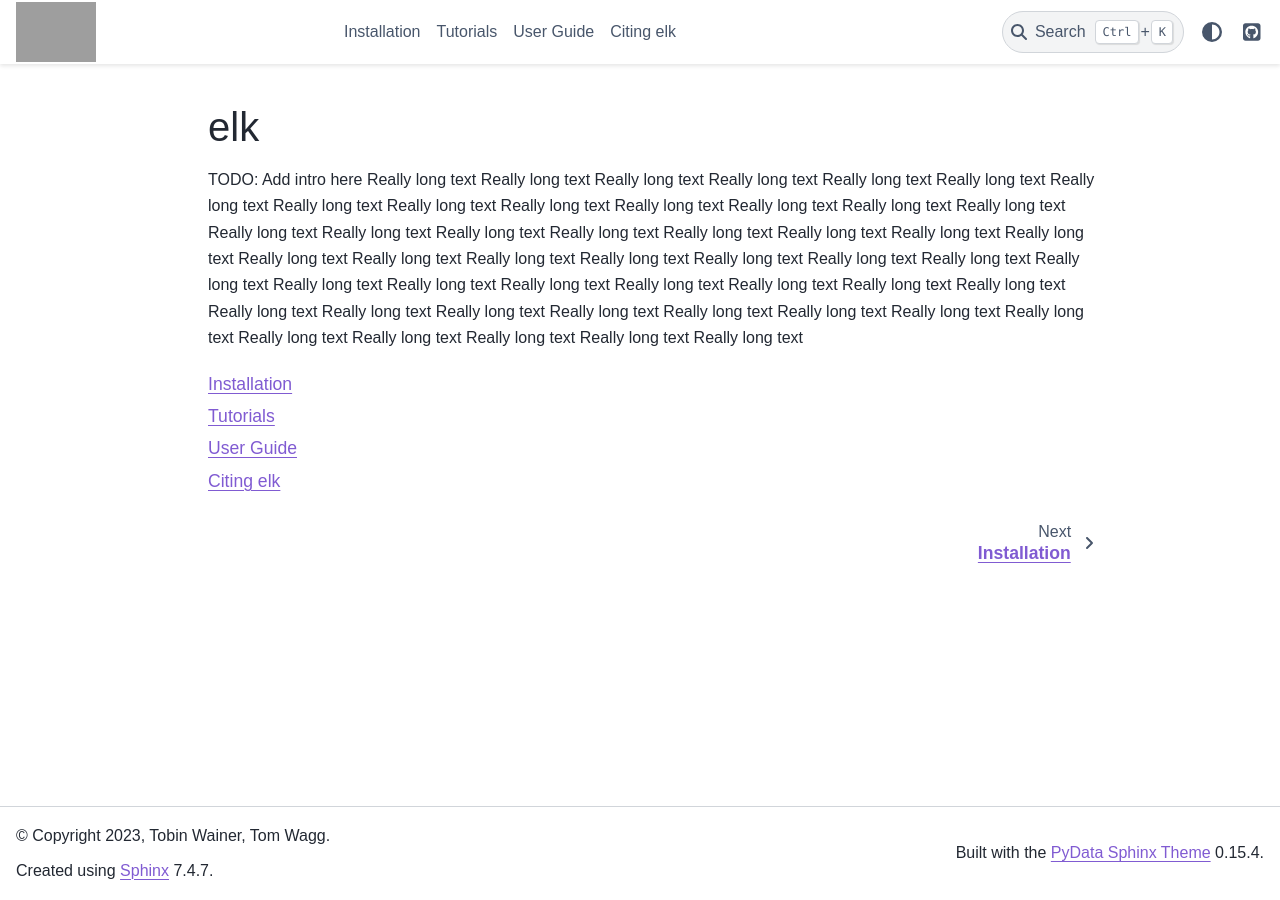
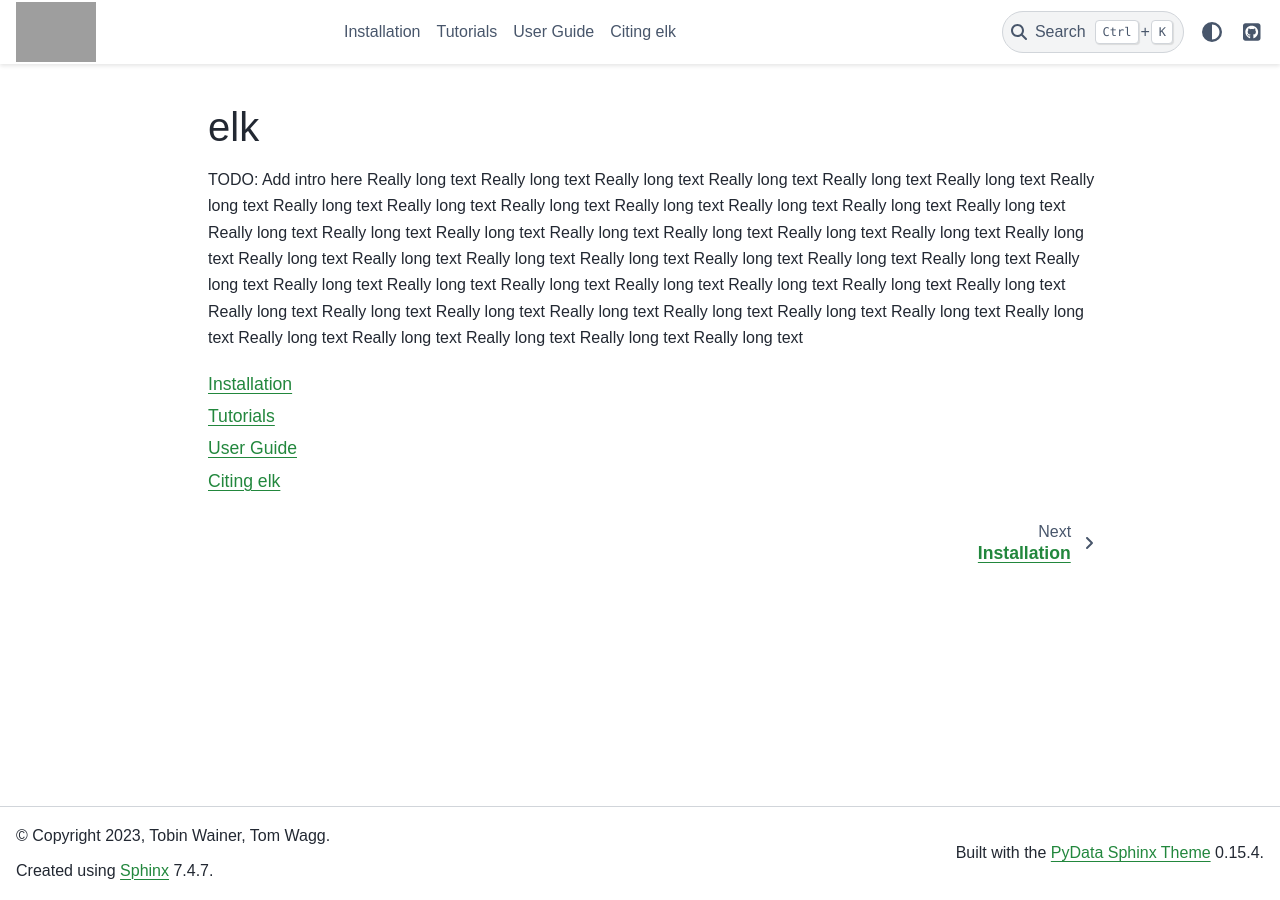
Before and after one commit to tobin-wainer/elk, a Sphinx documentation site: the page built from docs/index.rst, in a window 1280 px wide. Built offline with Sphinx 7.4.7 and the PyData theme 0.15.4, drawn with Linux system fonts in a browser that asks for light colours; some web fonts are replaced; pages that are not in the unit, such as notebooks, are missing from menus; grey boxes are pictures that could not be loaded.

Commit message:
change to lovely forest green ;)

```diff
--- a/docs/_static/custom.css
+++ b/docs/_static/custom.css
@@ -64,7 +64,7 @@ dl blockquote {
 }
 
 :root {
-  --pst-color-primary: #805bd2!important;
+  --pst-color-primary: #22873d!important;
   --pst-font-family-base: 'Signika', sans-serif!important;
   --pst-font-family-base-system: 'Signika', sans-serif!important;
   --pst-font-family-heading: 'Signika', sans-serif!important;
```
